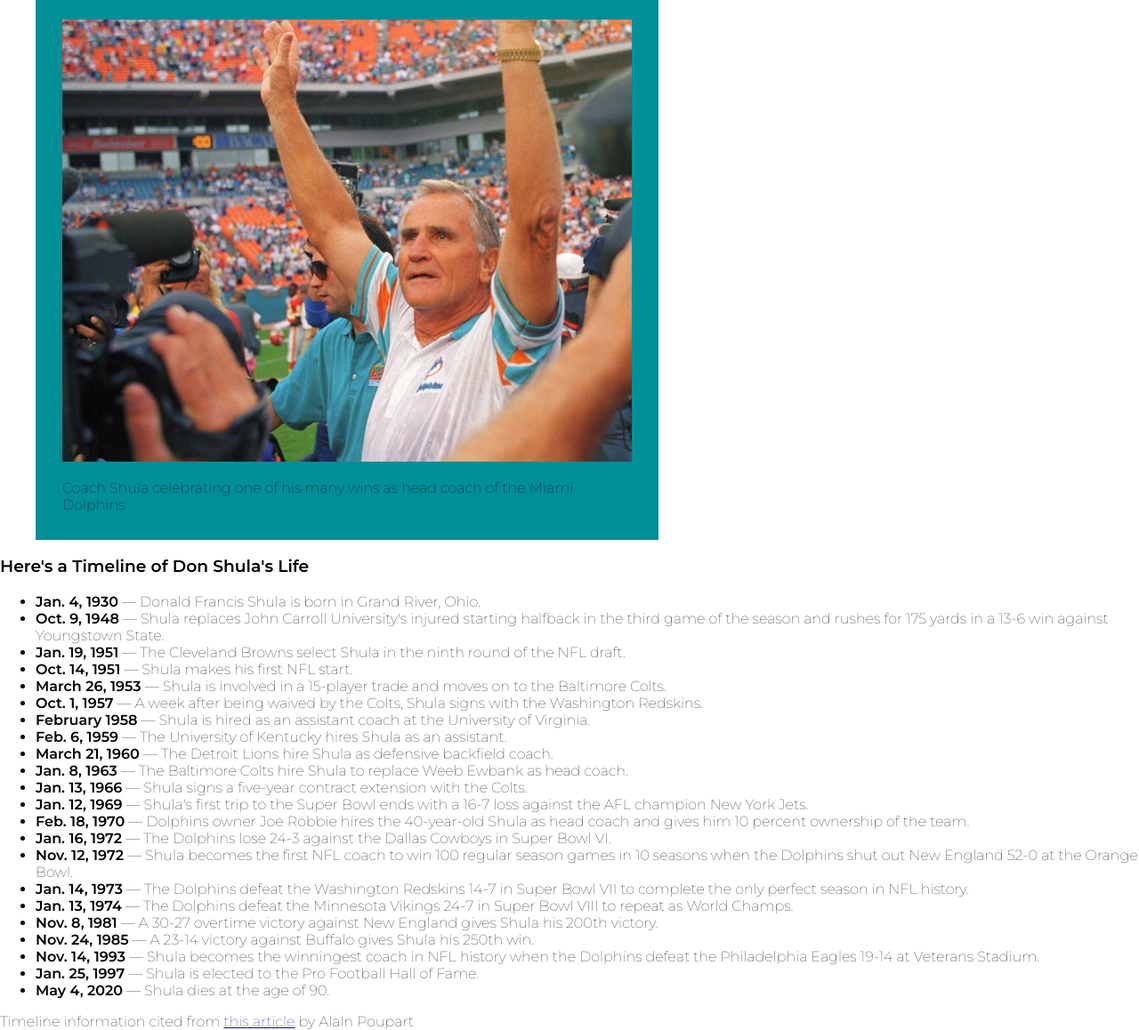
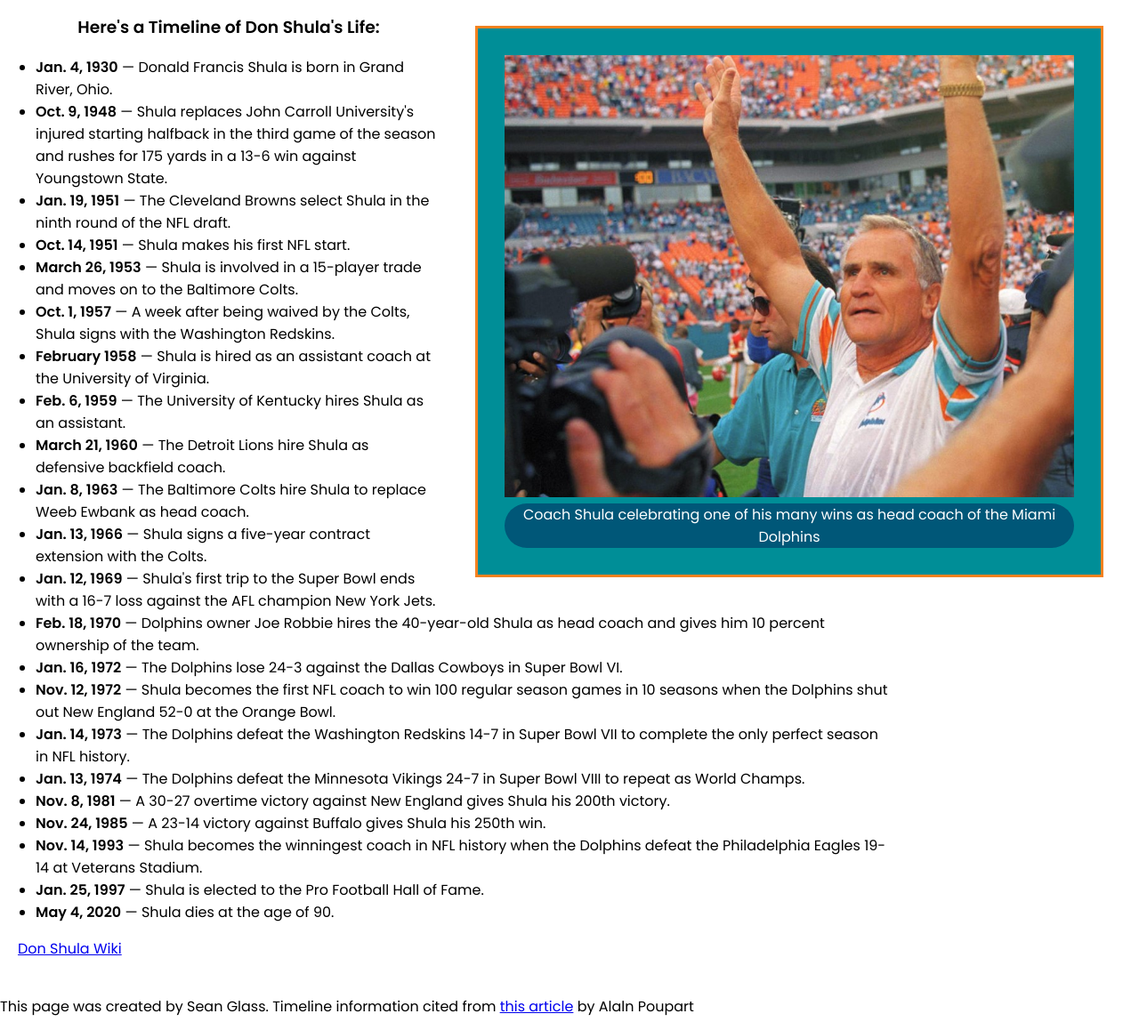
Before and after one commit to scglass13/shula-tribute, a plain HTML site: page index.html in a window 1280 px wide. Shown: the part 119-1277 px from the top of the page at 89% size. Drawn offline with Linux system fonts and the light colour scheme.

Commit message:
added styling. passing all 10 tests for freeCodeCamp

```diff
--- a/index.html
+++ b/index.html
@@ -9,8 +9,10 @@
     <link rel="stylesheet" href="./style.css" />
     <link rel="preconnect" href="https://fonts.googleapis.com" />
     <link rel="preconnect" href="https://fonts.gstatic.com" crossorigin />
+    <link rel="preconnect" href="https://fonts.googleapis.com" />
+    <link rel="preconnect" href="https://fonts.gstatic.com" crossorigin />
     <link
-      href="https://fonts.googleapis.com/css2?family=Montserrat:ital,wght@0,100;0,600;1,100&family=Nanum+Gothic:wght@400;800&display=swap"
+      href="https://fonts.googleapis.com/css2?family=Poppins:wght@400;600&display=swap"
       rel="stylesheet"
     />
   </head>
@@ -32,7 +34,7 @@
         </figcaption>
       </figure>
       <section id="tribute-info">
-        <h3>Here's a Timeline of Don Shula's Life</h3>
+        <h3>Here's a Timeline of Don Shula's Life:</h3>
         <ul>
           <li>
             <strong>Jan. 4, 1930</strong>
@@ -125,10 +127,16 @@
           </li>
           <li><strong>May 4, 2020</strong> — Shula dies at the age of 90.</li>
         </ul>
-        <a id="tribute-link" target="_blank"></a>
+        <a
+          id="tribute-link"
+          target="_blank"
+          href="https://en.wikipedia.org/wiki/Don_Shula"
+          >Don Shula Wiki</a
+        >
       </section>
+      <br />
       <footer>
-        Timeline information cited from
+        This page was created by Sean Glass. Timeline information cited from
         <a
           href="https://www.miamidolphins.com/news/following-greatness-don-shula-career-timeline"
           >this article</a
--- a/style.css
+++ b/style.css
@@ -9,19 +9,19 @@ blue: #005778
 */
 
 body {
-    margin: 0 auto;
-    align-items: center;
+  margin: 0 auto;
+  align-items: center;
 }
 
 main {
   margin: none;
   justify-content: center;
   align-items: center;
-  font-family: "Montserrat", sans-serif;
+  font-family: "Poppins", sans-serif;
 }
 
-#title, #title-caption {
-  font-family: "Nanum Gothic", sans-serif;
+#title,
+#title-caption {
   text-align: center;
 }
 
@@ -30,10 +30,43 @@ main {
   align-items: center;
   background-color: #008e97;
   padding: 30px;
+  text-align: center;
+  max-width: 700px;
+  border: 3px solid #f58220;
+  float: right;
 }
 
 img {
   width: 100%;
   height: 100%;
   margin-bottom: 1rem;
+  max-width: 100%;
+  display: inline-block;
+  align-content: center;
+  margin: auto;
 }
+
+#img-caption {
+  background-color: #005778;
+  border-radius: 60px;
+  color: white;
+}
+
+h3 {
+  display: flex;
+  justify-content: center;
+  margin-left: 20px;
+}
+
+ul {
+  width: 75%;
+  justify-content: center;
+}
+
+footer {
+  margin-top: 15px;
+}
+
+#tribute-link {
+  margin: 20px;
+}
```
